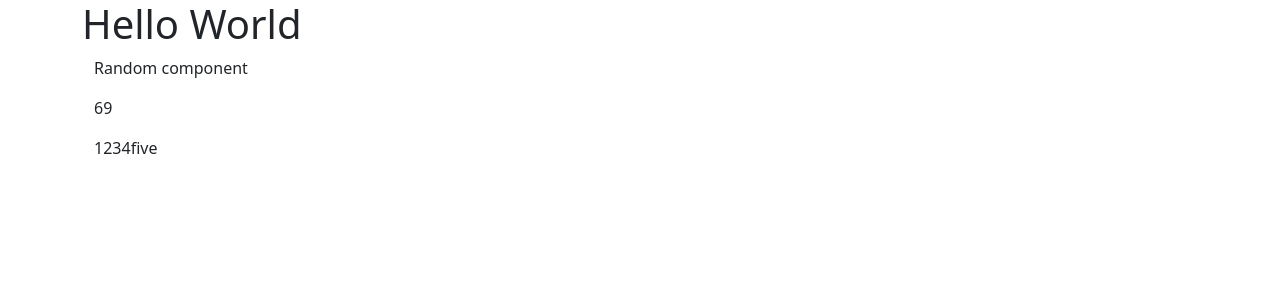
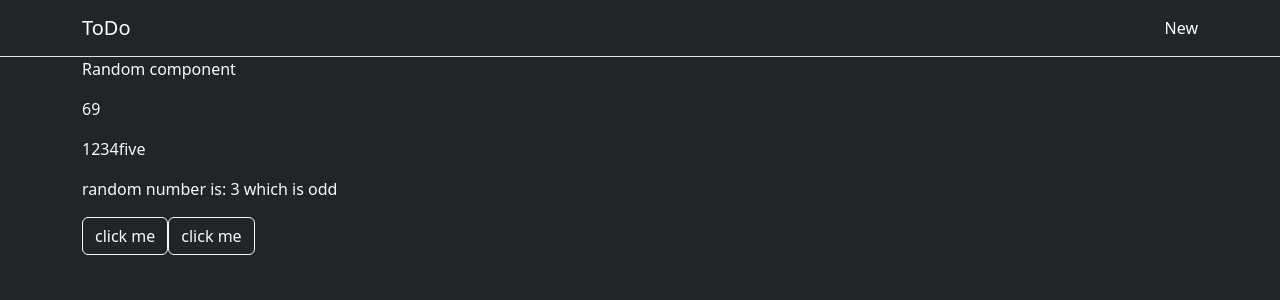
Before and after one commit to joehinmoro/221215-todo-list-basic-react, a React (Create React App) app: page / in a window 1280 px wide. Shown: the top 300 px of the page. Built offline with nearby package versions, Linux system fonts and the light colour scheme.

Commit message:
learnt useState

```diff
--- a/public/index.html
+++ b/public/index.html
@@ -26,7 +26,7 @@
     </head>
     <body>
         <noscript>You need to enable JavaScript to run this app.</noscript>
-        <div id="root"></div>
+        <div id="root" class="min-vh-100 bg-dark text-light"></div>
         <!--
       This HTML file is a template.
       If you open it directly in the browser, you will see an empty page.
--- a/src/App.js
+++ b/src/App.js
@@ -1,9 +1,11 @@
+import Navbar from "./Navbar";
 import Random from "./Random";
 
 const App = () => {
     return (
-        <div className="container">
-            <h1>Hello World</h1>
+        <div>
+            <Navbar />
+
             <Random />
         </div>
     );
--- /dev/null
+++ b/src/Navbar.js
@@ -0,0 +1,20 @@
+const Navbar = () => {
+    return (
+        <header className="border-bottom">
+            <nav className="navbar navbar-dark bg-dark">
+                <div className="container">
+                    <a className="navbar-brand" href="/">
+                        ToDo
+                    </a>
+                    <div className="navbar-nav">
+                        <a className="nav-link active" aria-current="page" href="/">
+                            New
+                        </a>
+                    </div>
+                </div>
+            </nav>
+        </header>
+    );
+};
+
+export default Navbar;
--- a/src/Random.js
+++ b/src/Random.js
@@ -1,24 +1,45 @@
+import { useState } from "react";
+
 const Random = () => {
     const string = "Random component";
     const number = 69;
-    const nullValue = null;
-    const undefinedValue = undefined;
-    const boolean = true;
+
     const arr = [1, 2, 3, 4, "five"];
-    const obj = {
-        fname: "Josh",
-        age: 45,
+    const check = (num) => (num & 1 ? "odd" : "even");
+    const generate = () => Math.floor(Math.random() * 16) + 1;
+
+    const [value, newValue] = useState(generate());
+    const [randNum, newRandNum] = useState(value);
+    const [randNumStat, newRandNumStat] = useState(check(randNum));
+
+    const clickFunc = (e) => {
+        newValue(generate());
+        newRandNum(value);
+        newRandNumStat(check(value));
+    };
+
+    const clickFunc2 = (t, e) => {
+        console.log(e.target.textContent, "was clicked");
+        console.log(t);
     };
 
     return (
         <div className="container">
             <p>{string}</p>
             <p>{number}</p>
-            <p>{nullValue}</p>
-            <p>{undefinedValue}</p>
-            <p>{boolean}</p>
             <p>{arr}</p>
-            {/* <p>{obj}</p> */}
+            <p>
+                random number is: {randNum} which is {randNumStat}
+            </p>
+
+            <div>
+                <button className="btn btn-outline-light" onClick={clickFunc}>
+                    click me
+                </button>
+                <button className="btn btn-outline-light" onClick={(e) => clickFunc2("lala", e)}>
+                    click me
+                </button>
+            </div>
         </div>
     );
 };
--- a/src/index.css
+++ /dev/null
@@ -1,13 +0,0 @@
-body {
-  margin: 0;
-  font-family: -apple-system, BlinkMacSystemFont, 'Segoe UI', 'Roboto', 'Oxygen',
-    'Ubuntu', 'Cantarell', 'Fira Sans', 'Droid Sans', 'Helvetica Neue',
-    sans-serif;
-  -webkit-font-smoothing: antialiased;
-  -moz-osx-font-smoothing: grayscale;
-}
-
-code {
-  font-family: source-code-pro, Menlo, Monaco, Consolas, 'Courier New',
-    monospace;
-}
```
